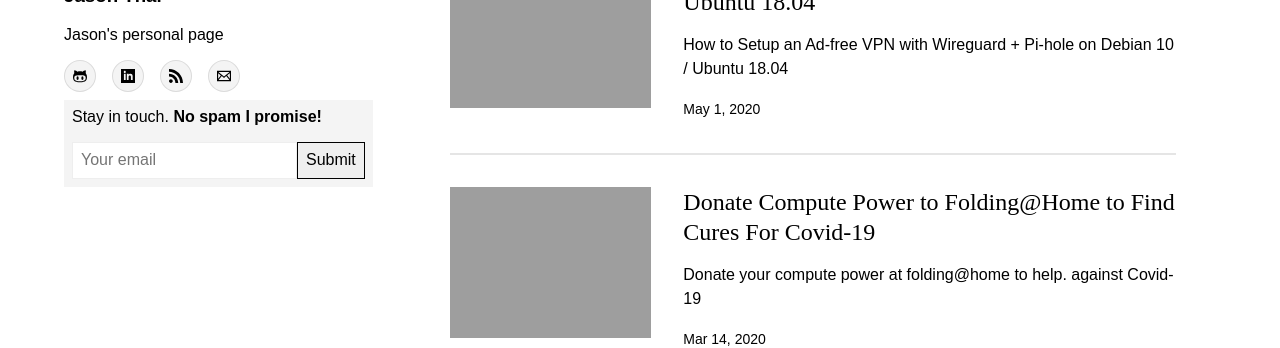
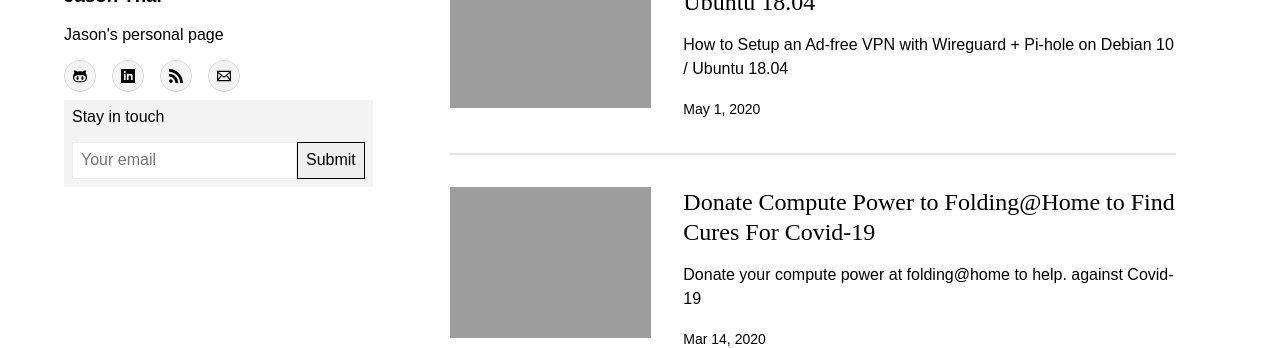
Before and after one commit to jasontthai/jasonthai.me, a Jekyll site: the page built from index.html, in a window 1280 px wide. Shown: the part 232-580 px from the top of the page. Built offline with Jekyll 4.4.1, drawn with Linux system fonts in a browser that asks for light colours; the list of posts is cut into pages by our own code; comment, search, counter and statistics services are not loaded.

```diff
--- a/_includes/sidebar.html
+++ b/_includes/sidebar.html
@@ -59,7 +59,7 @@
         {%- endif -%}
     </div>
     <section class="db dt-l mv2 bg-near-white tc tl-l">
-        <p class="pa2 mv0">Stay in touch. <b>No spam I promise!</b></p>
+        <p class="pa2 mv0">Stay in touch</p>
         <form class="flex pa2" action="https://sendy.jasonthai.me/subscribe" method="POST" accept-charset="utf-8">
             <label class="clip" for="email">Email Address</label>
             <input class="ba b--light-gray pa2 w-100" type="email" name="email" required placeholder="Your email" id="email"/><br/>
```
Also changed, not shown: _posts/2020-05-01-how-to-setup-wireguard-pi-hole-on-debian-10-ubuntu-1804.md (+1 -1 lines).
